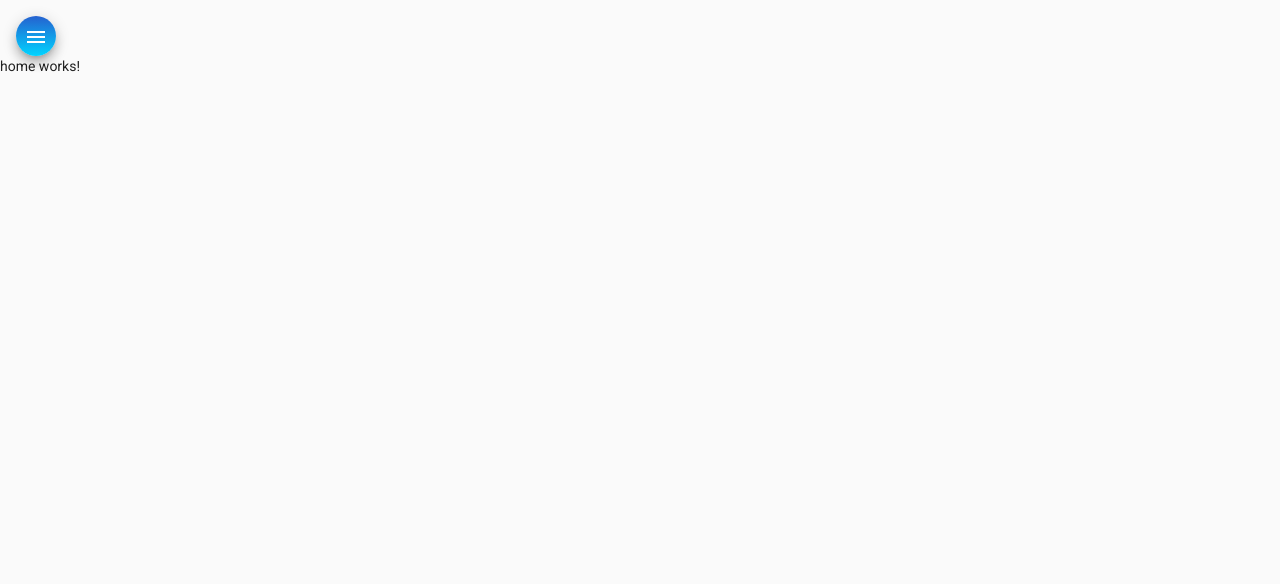
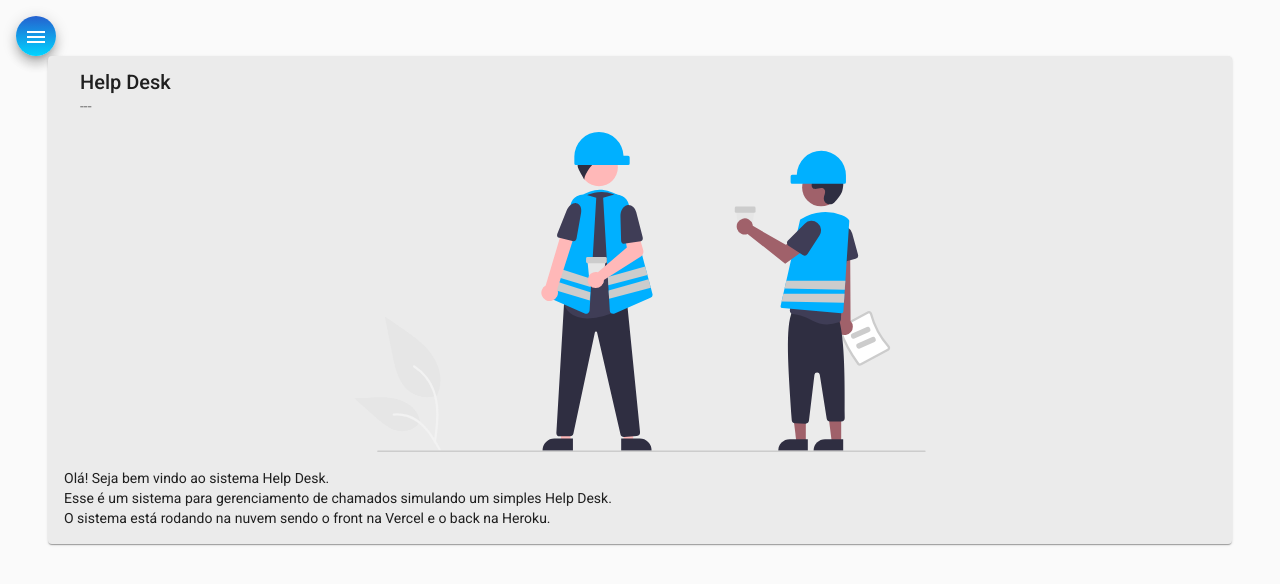
Before and after one commit to ThiagoLuzFerreira/helpdesk-front, an Angular app: page /home in a window 1280 px wide. Shown: the top 584 px of the page. Built offline with nearby package versions, Linux system fonts and the light colour scheme.

Commit message:
HTML e CSS para componente home

```diff
--- a/src/app/components/home/home.component.css
+++ b/src/app/components/home/home.component.css
@@ -0,0 +1,9 @@
+.card{
+    width: 90%;
+    margin: auto;
+    background-color: rgb(235, 235, 235) ;
+}
+
+img {
+    height: 20rem;
+}
--- a/src/app/components/home/home.component.html
+++ b/src/app/components/home/home.component.html
@@ -1 +1,16 @@
-<p>home works!</p>
+<mat-card class="card">
+    <mat-card-header>
+
+      <mat-card-title>Help Desk</mat-card-title>
+      <mat-card-subtitle>---</mat-card-subtitle>
+    </mat-card-header>
+    <img mat-card-image src="assets/img/home-image.svg" alt="Image Home">
+    <mat-card-content>
+      <p>
+        Olá! Seja bem vindo ao sistema Help Desk.<br />
+      Esse é um sistema para gerenciamento de chamados simulando um simples Help Desk. <br />
+      O sistema está rodando na nuvem sendo o front na Vercel e o back na Heroku.<br />
+
+      </p>
+    </mat-card-content>
+  </mat-card>
--- a/src/app/components/nav/nav.component.html
+++ b/src/app/components/nav/nav.component.html
@@ -2,7 +2,7 @@
     <mat-drawer #drawer class="sidenav" mode="side">
         <img src="assets/img/side-image.svg" alt="Imagem de navegação">
         <mat-nav-list class="nav-list">
-            <a mat-list-item routerLink="/">
+            <a mat-list-item routerLink="home">
                 <i class="material-icons">home</i>
                 Home
             </a>
```
Also changed, not shown: src/assets/img/home-image.svg (added).
